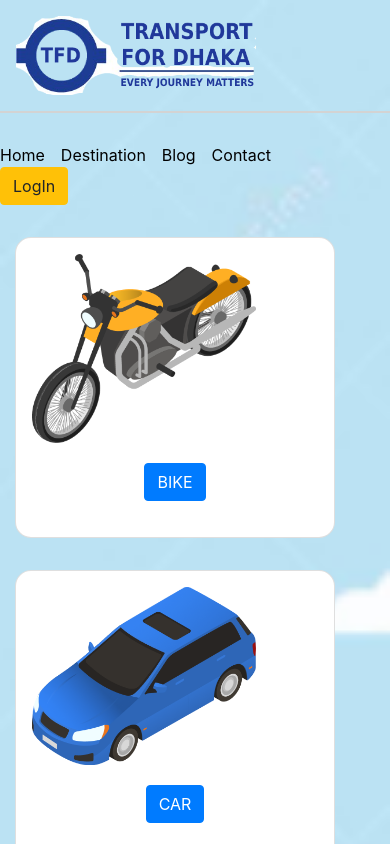
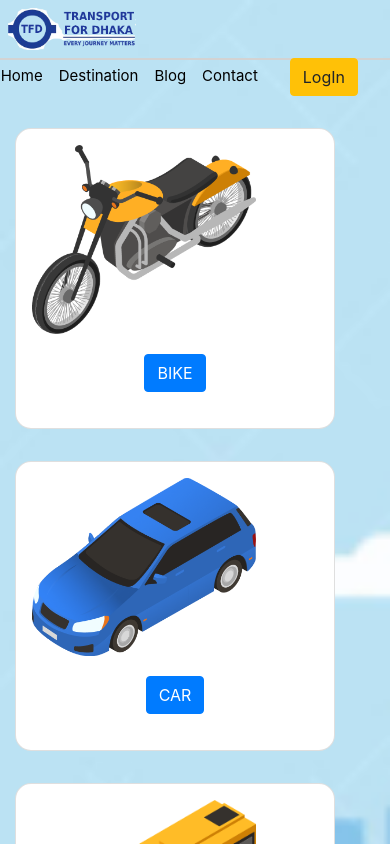
Before and after one commit to mkmahfuz/react-authentication-tfd, a React (Create React App) app: page / in a window 390 px wide. Shown: the top 844 px of the page. Built offline with nearby package versions, Linux system fonts and the light colour scheme.

Commit message:
mobile responsive added

```diff
--- a/src/components/Destination/Destination.css
+++ b/src/components/Destination/Destination.css
@@ -59,3 +59,18 @@
 .search-ride{
     margin-top: 1rem;
 }
+
+@media only screen and (max-width:768px){
+    .gmap {
+        margin-top: 1rem;
+        width:28rem;
+        height: 20rem;
+        /* margin: 2rem; */
+        /* width: 100rem; */
+    }
+
+.desti-form-container{
+    margin-top: 1rem;
+}
+
+}
--- a/src/components/Header/Header.css
+++ b/src/components/Header/Header.css
@@ -5,3 +5,11 @@
 .header{
     border-bottom: 2px solid lightgrey;
 }
+
+@media only screen and (max-width:768px){
+    .header img {
+        max-width: 8rem;
+        margin: .5rem;
+    }
+
+}
--- a/src/components/Navigation/Navigation.css
+++ b/src/components/Navigation/Navigation.css
@@ -13,3 +13,14 @@
 .navLink a:link{
     text-decoration: none;
 }
+
+@media only screen and (max-width:768px){
+    .navLink{
+        /* float: left; */
+        /* margin-right: 1rem; */
+        margin-top: 0rem;
+       font-size: 15px;
+        /* display: inline; */
+    }
+
+}
--- a/src/components/TransportAll/TransportAll.css
+++ b/src/components/TransportAll/TransportAll.css
@@ -0,0 +1,10 @@
+@media only screen and (max-width:768px){
+    .all-transport{
+        /* float: left; */
+        /* margin-right: 1rem; */
+        margin-top: 2rem;
+
+        /* display: inline; */
+    }
+
+}
--- a/src/components/TransportAll/TransportAll.js
+++ b/src/components/TransportAll/TransportAll.js
@@ -1,6 +1,6 @@
 import React from 'react';
 import Transport from '../Transport/Transport';
-
+import './TransportAll.css';
 import bike from '../../images/Transport/bike.png';
 import car from '../../images/Transport/car.png';
 import bus from '../../images/Transport/bus.png';
@@ -22,7 +22,7 @@
         //style={{columnCount:'4'}}
     ]
     return (
-        <Container>
+        <Container className='all-transport'>
             <Row>
                 <Col>
                     <CardDeck>
```
